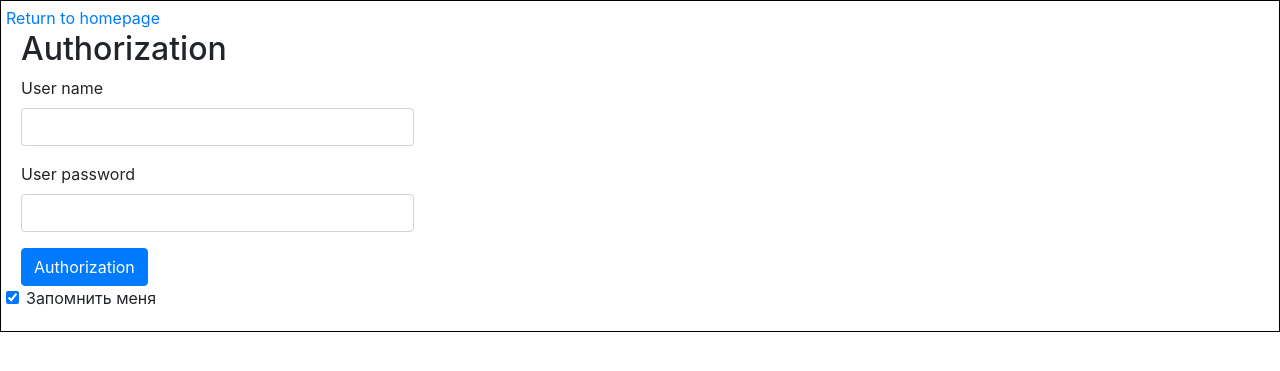
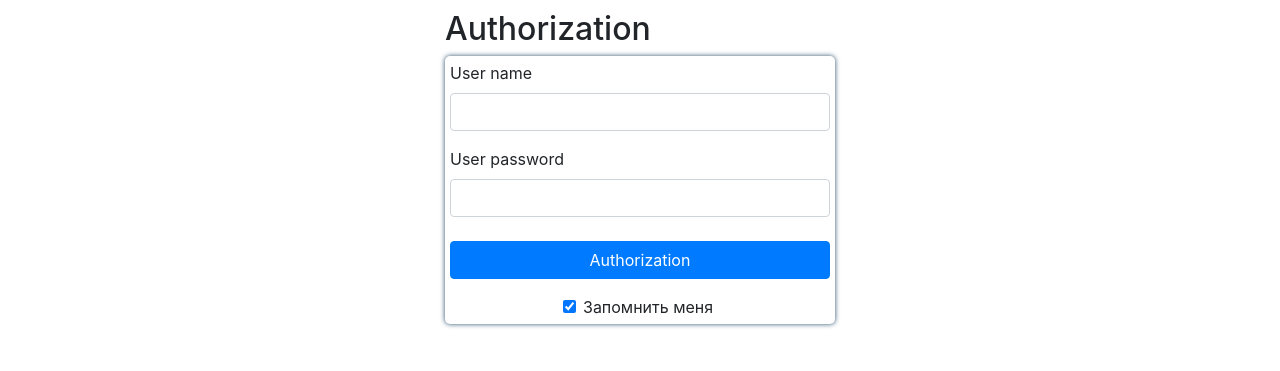
Before and after one commit to Omnickus/project, a Flask app: page /login in a window 1280 px wide. Shown: the part 56-427 px from the top of the page. Run offline with Flask 2, Linux system fonts and the light colour scheme; some libraries are stand-ins or nearby versions.

Commit message:
'Update'

```diff
--- a/webapp/lesson/views.py
+++ b/webapp/lesson/views.py
@@ -128,7 +128,7 @@ def lesson_page(category_name, course_name, lesson_name):
                     for t in lesson_texts:
                         text_file = s3.ObjectSummary(my_bucket, t.name)
                         summaries.append(text_file)
-                    return render_template('lesson.html', category_name=category_name, course_name=course_name, lesson_name=lesson_name, files=summaries)
+                    return render_template('lesson/lesson.html', category_name=category_name, course_name=course_name, lesson_name=lesson_name, files=summaries)
             else:
                 return render_template('error.html')
         else:
--- a/webapp/login/forms.py
+++ b/webapp/login/forms.py
@@ -1,10 +1,22 @@
 from flask_wtf import FlaskForm
-from wtforms import StringField, PasswordField, SubmitField, BooleanField
-from wtforms.validators import DataRequired
+from wtforms import StringField, PasswordField, SubmitField, BooleanField, RadioField
+from wtforms.validators import DataRequired, EqualTo, ValidationError
 
 
 class LoginForm(FlaskForm):
     username = StringField('User name', validators=[DataRequired()], render_kw={"class": "form-control"})
     password = PasswordField('User password', validators=[DataRequired()], render_kw={"class": "form-control"})
-    submit = SubmitField('Authorization', render_kw={"class": "btn btn-primary"})
+    submit = SubmitField('Authorization', render_kw={"class": "btn btn-primary", "style":"width:100%;"})
     remember_me = BooleanField('Запомнить меня', default=True, render_kw={"class": "form-check-input"})
+
+class RegistrationForm(FlaskForm):
+    username = StringField('Username', validators=[DataRequired()],
+                            render_kw={"class": "form-control"})
+    password = PasswordField('Password', validators=[DataRequired()],
+                              render_kw={"class": "form-control"})
+    password2 = PasswordField('Retype the password', validators=[DataRequired(),
+                               EqualTo('password')], render_kw={"class": "form-control"})
+    role = RadioField('Role', choices=[('admin','admin'), ('teacher','teacher'), ('student','student')],
+                       default='student', validators=[DataRequired()],
+                       render_kw={"class": "form-control", "class":"width480"})
+    submit = SubmitField('Submit', render_kw={"class": "btn btn-primary", "style":"width:100%;"})
--- a/webapp/login/views.py
+++ b/webapp/login/views.py
@@ -35,27 +35,3 @@ def logout():
     logout_user()
     flash('Вы успешно разлогинились')
     return redirect(url_for('index'))
-
-@blueprint.route('/registration_page')
-def registration_page():
-    return render_template('registration_page.html')
-
-
-@blueprint.route('/registration', methods = ['POST', 'GET'], )
-def registration():
-    username = request.form['login']
-    role = request.form['gender']
-    if User.query.filter(User.username == username).count():
-        return 'Имя используется'
-
-    password_1 = request.form['password_1']
-    password_2 = request.form['password_2']
-    if not password_1 == password_2:
-        return 'Пароли не совпадают'
-
-    new_user = User(username=username, role= role )
-    new_user.set_password(password_1)
-
-    db.session.add(new_user)
-    db.session.commit()
-    return redirect(url_for('index', role = role))
--- a/webapp/static/css/content.css
+++ b/webapp/static/css/content.css
@@ -1,5 +1,5 @@
 content {
-    border:1px solid black;
+    border:0px solid black;
 }
 
 .title_name {
--- /dev/null
+++ b/webapp/static/css/reg_auth.css
@@ -0,0 +1,34 @@
+.req_auth_center {
+    display: flex;
+    justify-content: center;
+    border: 0px solid black;
+}
+
+.width480 {
+    list-style-type:none;
+    display: flex;
+    flex-direction: row;
+    justify-content: space-between;
+    margin: 0px;
+    padding: 0px;
+}
+
+.box_shadow {
+    border: 0px solid black;
+    padding: 5px;
+    box-shadow:0px 0px 5px 0.1px #294F6A;
+    border-radius: 5px;
+    min-width: 150px;
+}
+
+@media screen and (max-width:700px) {
+    .width480 {
+        display: flex;
+        flex-direction: column;
+    }
+}
+
+.flag_login_remember {
+    border:0px solid black;
+    margin-left: 35%;
+}
--- a/webapp/templates/registration_page.html
+++ b/webapp/templates/admin/registration_page.html
@@ -9,9 +9,8 @@
 </head>
 <body>
 
-    <a href="/">Return to homepage</a>
     <div class="col-4">
-            <form action="{{ url_for('login.registration') }}" method="POST">
+            <form action="{{ url_for('admin.registration') }}" method="POST">
                     User name:<br>
                     <input type="text" name="login"><br>
                     User password:<br>
--- a/webapp/templates/base.html
+++ b/webapp/templates/base.html
@@ -6,6 +6,7 @@
     <meta http-equiv="X-UA-Compatible" content="ie=edge">
     <link href="{{ url_for('static' , filename='css/menu.css') }}" rel='stylesheet'>
     <link href="{{ url_for('static' , filename='css/content.css') }}" rel='stylesheet'>
+    <link href="{{ url_for('static' , filename='css/reg_auth.css') }}" rel='stylesheet'>
     <link rel="stylesheet" href="https://stackpath.bootstrapcdn.com/bootstrap/4.3.1/css/bootstrap.min.css" integrity="sha384-ggOyR0iXCbMQv3Xipma34MD+dH/1fQ784/j6cY/iJTQUOhcWr7x9JvoRxT2MZw1T" crossorigin="anonymous">
     <title>{{ category_name }}</title>
 </head>
@@ -27,7 +28,7 @@
         <div class="main_block_menu">
             <div class="block_menu">
                 <a class="menu_link"  href="/"> Главное меню</a>
-                <a class="menu_link"  href='/registration_page'> Registration</a>
+                <a class="menu_link"  href='/registration'> Registration</a>
                 <a class="menu_link"  href="/login">Login</a>
                 <a class="menu_link"  href="{{ url_for('login.logout') }}"> Logout </a>
             </div>
--- a/webapp/templates/course/course.html
+++ b/webapp/templates/course/course.html
@@ -2,7 +2,6 @@
 
 {% block content %}
 
-<a href="/">Return to homepage</a>
 <h1>{{ course_name }}</h1><hr>
 <h3>Lessons</h3>
 <form action={{ url_for('course.course_page', category_name= category_name, course_name=course_name) }} method="POST">
--- a/webapp/templates/index.html
+++ b/webapp/templates/index.html
@@ -17,12 +17,15 @@
         <div class="wrapper_all_items">
             {% for c in categories %}
                 <div class="all_items">
-                    <div class="item">
+                    <div class="item-1">
                         <a href="{{ url_for('category.page', link_path=c.name) }}">{{ c.name }}</a><br>
                         <form action="/delete_a_category" method="POST">
                         <input type="hidden" name="category_id" value="{{ c.id }}">
                         <button class="btn btn-danger" type="submit">Delete</button>
                     </form>
+                    </div>
+                    <div class="item-2">
+                        <p> Свободный блок</p>
                     </div>
                 </div>
             {% endfor %}
--- a/webapp/templates/login/login.html
+++ b/webapp/templates/login/login.html
@@ -1,10 +1,11 @@
 {% extends 'base.html' %}
 
 {% block content %}
-        <a href="/">Return to homepage</a>
+<div class="main_block_content">
+    <div class="req_auth_center">
         <div class="col-4">
-        <form action="{{ url_for('login.process_login') }}" method="post">
                 <h2>{{title}}</h2>
+            <form action="{{ url_for('login.process_login') }}" method="post" class="box_shadow">
                 {{ form.hidden_tag() }}
                 <div class="form-group">
                     {{ form.username.label }}<br>
@@ -13,13 +14,15 @@
                 <div class="form-group">
                     {{ form.password.label }}<br>
                     {{ form.password() }}
+                    <br>
+                    {{ form.submit }}
                 </div>
-                {{ form.submit }}
-        </form>
-    </div>
-
-    <div class="form-group form-check">
+                <div class="flag_login_remember">
                     {{ form.remember_me() }}
                     {{ form.remember_me.label(class_='form-check-label') }}
                 </div>
+            </form>
+        </div>
+    </div>
+</div>
 {% endblock %}
```
Also changed, not shown: other parts of webapp/static/css/content.css (+20 -7 lines), webapp/admin/views.py (+63 -1 lines), webapp/login/decorators.py (+18 -0 lines), webapp/templates/admin/registration.html (added, +29 -0 lines), webapp/templates/category/category.html (indentation only), webapp/templates/lesson/lesson.html (renamed from webapp/templates/lesson.html). Lines whose indentation alone changed are shown as unchanged.
